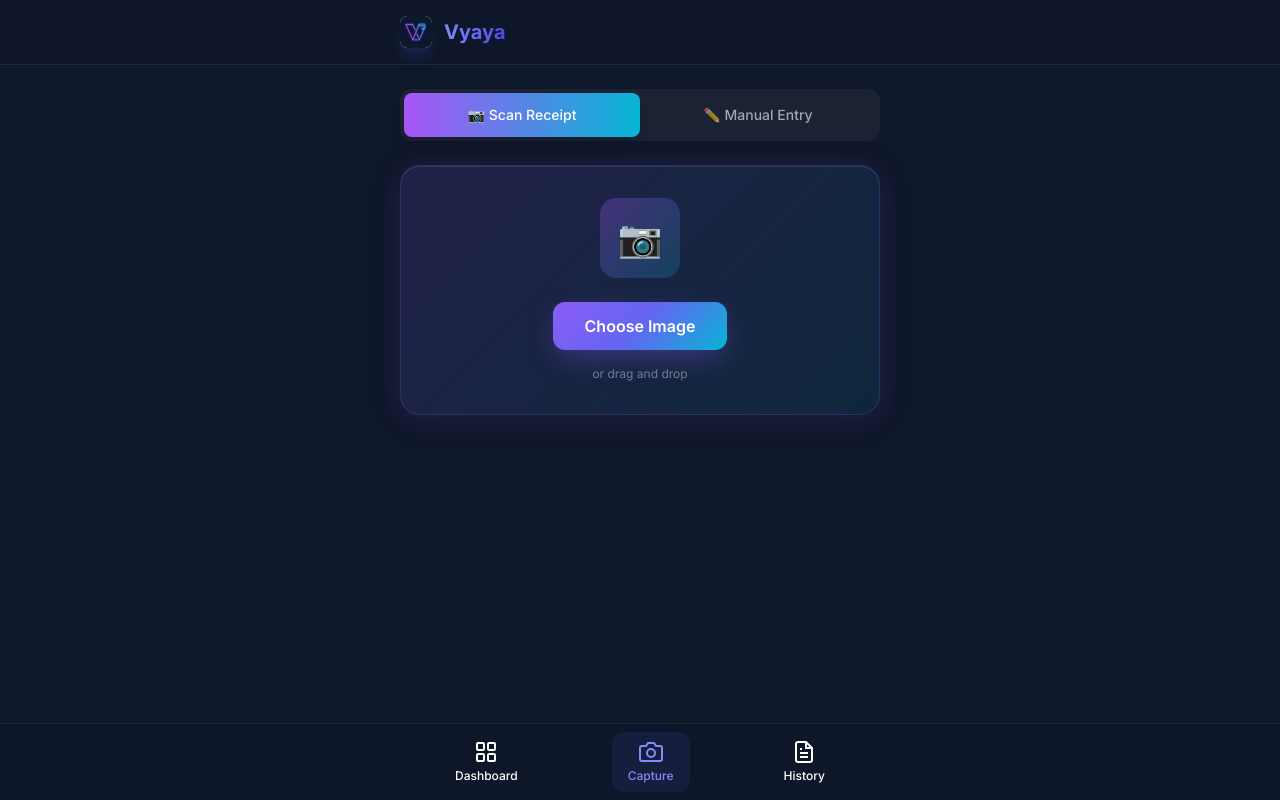
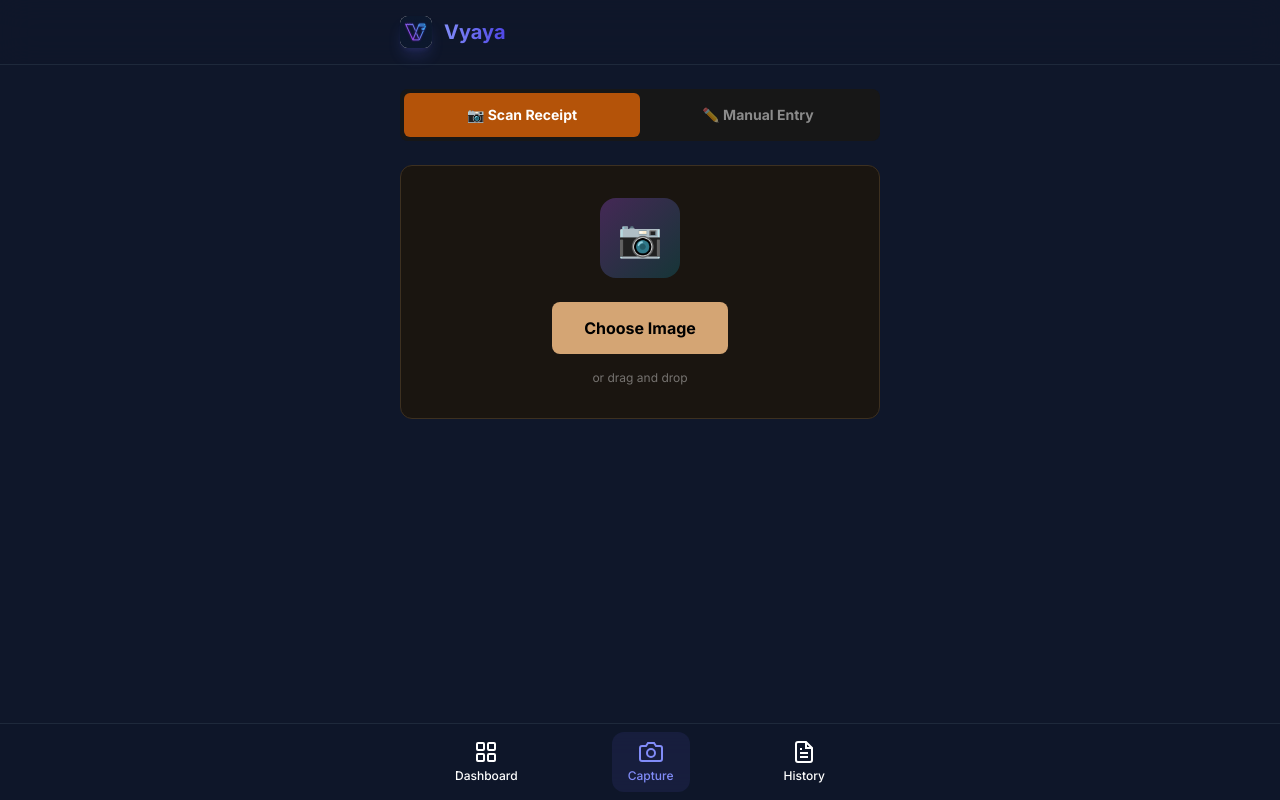
Before and after one commit to aniyer/vyaya, a React (Vite) app in the folder frontend/: page /capture in a window 1280 px wide. Built offline with nearby package versions, Linux system fonts and the light colour scheme.

Commit message:
feat: apply flat design theme with black/brown/gold colors

```diff
--- a/frontend/src/index.css
+++ b/frontend/src/index.css
@@ -2,13 +2,14 @@
 @tailwind components;
 @tailwind utilities;
 
-/* Base styles */
+/* Base styles - Black/Brown/Gold Flat Design */
 :root {
-    --color-primary: #8b5cf6;
-    --color-primary-light: #a78bfa;
-    --color-accent: #06b6d4;
-    --color-surface: #0a0a0f;
-    --color-surface-light: #18181f;
+    --color-primary: #D4A574;
+    --color-primary-dark: #B8956A;
+    --color-gold: #C9A961;
+    --color-brown: #8B7355;
+    --color-surface: #000000;
+    --color-surface-light: #1a1a1a;
 }
 
 * {
@@ -16,10 +17,10 @@
 }
 
 body {
-    background: linear-gradient(135deg, #0a0a0f 0%, #0f0f1a 50%, #0a0a0f 100%);
-    background-attachment: fixed;
-    color: white;
+    background-color: #000000;
+    color: #ffffff;
     font-family: 'Inter', system-ui, sans-serif;
+    font-weight: 400;
     -webkit-font-smoothing: antialiased;
     -moz-osx-font-smoothing: grayscale;
 }
@@ -35,138 +36,127 @@ body {
 
 /* Custom scrollbar */
 ::-webkit-scrollbar {
-    width: 6px;
+    width: 4px;
 }
 
 ::-webkit-scrollbar-track {
-    background-color: #18181f;
+    background-color: #0a0a0a;
 }
 
 ::-webkit-scrollbar-thumb {
-    background-color: #2a2a3a;
-    border-radius: 9999px;
+    background-color: #333;
+    border-radius: 4px;
 }
 
 ::-webkit-scrollbar-thumb:hover {
-    background-color: #3a3a4a;
+    background-color: #444;
 }
 
-/* Utility classes */
+/* Utility classes - Flat Design */
 @layer components {
     .btn-primary {
-        background: linear-gradient(135deg, #8b5cf6 0%, #6366f1 50%, #06b6d4 100%);
-        color: white;
-        font-weight: 600;
-        padding: 0.75rem 1.5rem;
-        border-radius: 0.75rem;
-        box-shadow: 0 10px 30px -5px rgba(139, 92, 246, 0.4);
-        transition: all 0.3s ease-out;
+        background-color: #D4A574;
+        color: #000000;
+        font-weight: 700;
+        padding: 0.875rem 1.75rem;
+        border-radius: 8px;
+        transition: background-color 0.15s ease;
     }
 
     .btn-primary:hover {
-        box-shadow: 0 15px 40px -5px rgba(139, 92, 246, 0.5);
-        transform: translateY(-2px);
+        background-color: #C9A961;
     }
 
     .btn-primary:active {
-        transform: translateY(0);
+        background-color: #B8956A;
     }
 
     .btn-primary:disabled {
-        opacity: 0.5;
+        opacity: 0.4;
         cursor: not-allowed;
     }
 
     .btn-primary:disabled:hover {
-        transform: none;
+        background-color: #D4A574;
     }
 
     .btn-secondary {
-        background-color: rgba(30, 30, 40, 0.6);
-        color: white;
-        font-weight: 500;
-        padding: 0.75rem 1.5rem;
-        border-radius: 0.75rem;
-        border: 1px solid rgba(255, 255, 255, 0.1);
-        backdrop-filter: blur(10px);
-        transition: all 0.2s ease-out;
+        background-color: #1a1a1a;
+        color: #ffffff;
+        font-weight: 600;
+        padding: 0.875rem 1.75rem;
+        border-radius: 8px;
+        border: 1px solid #333;
+        transition: background-color 0.15s ease, border-color 0.15s ease;
     }
 
     .btn-secondary:hover {
-        background-color: rgba(50, 50, 60, 0.7);
-        border-color: rgba(255, 255, 255, 0.2);
+        background-color: #222;
+        border-color: #444;
     }
 
     .btn-secondary:active {
-        transform: scale(0.98);
+        background-color: #2a2a2a;
     }
 
     .card {
-        background: linear-gradient(135deg, rgba(30, 30, 45, 0.6) 0%, rgba(20, 20, 30, 0.8) 100%);
-        backdrop-filter: blur(20px);
-        border: 1px solid rgba(255, 255, 255, 0.08);
-        border-radius: 1.25rem;
-        box-shadow:
-            0 4px 30px rgba(0, 0, 0, 0.3),
-            inset 0 1px 0 rgba(255, 255, 255, 0.05);
+        background-color: #111111;
+        border: 1px solid #222;
+        border-radius: 12px;
     }
 
     .card-glow {
-        background: linear-gradient(135deg, rgba(139, 92, 246, 0.15) 0%, rgba(6, 182, 212, 0.1) 100%);
-        backdrop-filter: blur(20px);
-        border: 1px solid rgba(139, 92, 246, 0.2);
-        border-radius: 1.25rem;
-        box-shadow:
-            0 4px 30px rgba(139, 92, 246, 0.15),
-            inset 0 1px 0 rgba(255, 255, 255, 0.1);
+        background-color: #1a1510;
+        border: 1px solid #3d3020;
+        border-radius: 12px;
     }
 
     .input {
         width: 100%;
-        background-color: #1e293b;
-        border: 1px solid #334155;
-        border-radius: 0.75rem;
-        padding: 0.75rem 1rem;
+        background-color: #111;
+        border: 1px solid #333;
+        border-radius: 8px;
+        padding: 0.875rem 1rem;
         color: white;
-        transition: all 0.2s;
+        font-weight: 500;
+        transition: border-color 0.15s ease;
     }
 
     .input::placeholder {
-        color: #64748b;
+        color: #666;
     }
 
     .input:focus {
         outline: none;
-        box-shadow: 0 0 0 2px rgba(99, 102, 241, 0.5);
-        border-color: #6366f1;
+        border-color: #D4A574;
     }
 
     .label {
         display: block;
         font-size: 0.875rem;
-        font-weight: 500;
-        color: #94a3b8;
+        font-weight: 600;
+        color: #888;
         margin-bottom: 0.5rem;
+        text-transform: uppercase;
+        letter-spacing: 0.05em;
     }
 }
 
-/* Animations */
+/* Animations - Simplified for flat design */
 @keyframes fadeIn {
     from {
         opacity: 0;
-        transform: translateY(10px);
     }
 
     to {
         opacity: 1;
-        transform: translateY(0);
     }
 }
 
 @keyframes slideUp {
     from {
         opacity: 0;
-        transform: translateY(100%);
+        transform: translateY(20px);
     }
 
     to {
@@ -183,16 +173,16 @@ body {
     }
 
     50% {
-        opacity: 0.7;
+        opacity: 0.6;
     }
 }
 
 .animate-fade-in {
-    animation: fadeIn 0.3s ease-out forwards;
+    animation: fadeIn 0.2s ease-out forwards;
 }
 
 .animate-slide-up {
-    animation: slideUp 0.4s ease-out forwards;
+    animation: slideUp 0.25s ease-out forwards;
 }
 
 .animate-pulse-soft {
@@ -202,11 +192,9 @@ body {
 /* Page transitions */
 .page-enter {
     opacity: 0;
-    transform: translateX(20px);
 }
 
 .page-enter-active {
     opacity: 1;
-    transform: translateX(0);
-    transition: opacity 0.25s ease-out, transform 0.25s ease-out;
+    transition: opacity 0.2s ease-out;
 }
--- a/frontend/src/pages/Capture.jsx
+++ b/frontend/src/pages/Capture.jsx
@@ -141,21 +141,21 @@ export default function Capture() {
     return (
         <div className="py-6 space-y-6">
             {/* Mode Toggle */}
-            <div className="flex rounded-xl bg-white/5 p-1">
+            <div className="flex rounded-lg bg-neutral-900 p-1">
                 <button
                     onClick={() => setMode('capture')}
-                    className={`flex-1 py-3 px-4 rounded-lg text-sm font-medium transition-all ${mode === 'capture'
-                            ? 'bg-gradient-to-r from-purple-500 to-cyan-500 text-white shadow-lg'
-                            : 'text-white/60 hover:text-white'
+                    className={`flex-1 py-3 px-4 rounded-md text-sm font-bold transition-all ${mode === 'capture'
+                        ? 'bg-amber-700 text-white'
+                        : 'text-white/50 hover:text-white'
                         }`}
                 >
                     📷 Scan Receipt
                 </button>
                 <button
                     onClick={() => setMode('manual')}
-                    className={`flex-1 py-3 px-4 rounded-lg text-sm font-medium transition-all ${mode === 'manual'
-                            ? 'bg-gradient-to-r from-purple-500 to-cyan-500 text-white shadow-lg'
-                            : 'text-white/60 hover:text-white'
+                    className={`flex-1 py-3 px-4 rounded-md text-sm font-bold transition-all ${mode === 'manual'
+                        ? 'bg-amber-700 text-white'
+                        : 'text-white/50 hover:text-white'
                         }`}
                 >
                     ✏️ Manual Entry
@@ -172,7 +172,7 @@ export default function Capture() {
             {/* Capture Mode */}
             {mode === 'capture' && (
                 <div
-                    className={`card-glow p-8 text-center transition-all ${isDragging ? 'ring-2 ring-purple-500' : ''
+                    className={`card-glow p-8 text-center transition-all ${isDragging ? 'ring-2 ring-amber-600' : ''
                         }`}
                     onDrop={handleDrop}
                     onDragOver={(e) => { e.preventDefault(); setIsDragging(true) }}
--- a/frontend/src/pages/Dashboard.jsx
+++ b/frontend/src/pages/Dashboard.jsx
@@ -69,20 +69,20 @@ export default function Dashboard() {
             {/* Top Tile: Total Spend + Pie Chart + Comparison */}
             <div className="card-glow p-6">
                 {/* Month Label */}
-                <p className="text-sm font-medium text-purple-300/80 mb-1">
+                <p className="text-sm font-semibold text-amber-600 uppercase tracking-wide mb-1">
                     {new Date().toLocaleDateString('en-US', { month: 'long', year: 'numeric' })}
                 </p>
 
                 {/* Total Spent */}
                 <div className="flex items-baseline gap-3 mb-6">
-                    <h2 className="text-4xl font-bold bg-gradient-to-r from-white to-purple-200 bg-clip-text text-transparent">
+                    <h2 className="text-4xl font-bold text-white">
                         {formatCurrency(summary?.current_month_total)}
                     </h2>
 
                     {/* Change indicator */}
-                    <div className={`flex items-center gap-1 px-2 py-0.5 rounded-full text-xs font-semibold ${isUp
-                        ? 'bg-red-500/20 text-red-400'
-                        : 'bg-emerald-500/20 text-emerald-400'
+                    <div className={`flex items-center gap-1 px-2 py-0.5 rounded text-xs font-bold ${isUp
+                        ? 'bg-red-900/50 text-red-400'
+                        : 'bg-emerald-900/50 text-emerald-400'
                         }`}>
                         <svg
                             className={`w-3 h-3 ${isUp ? '' : 'rotate-180'}`}
```
